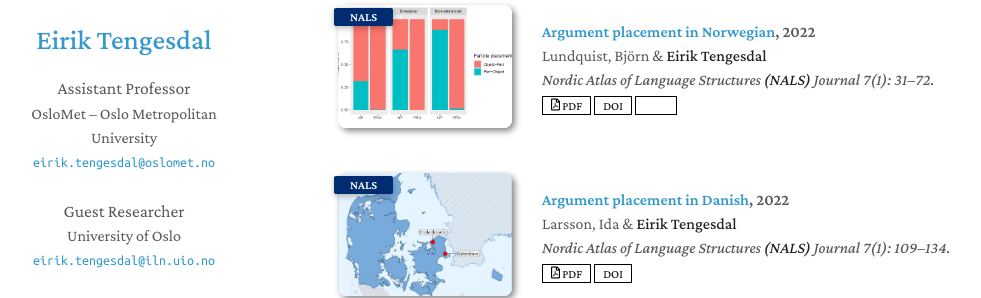
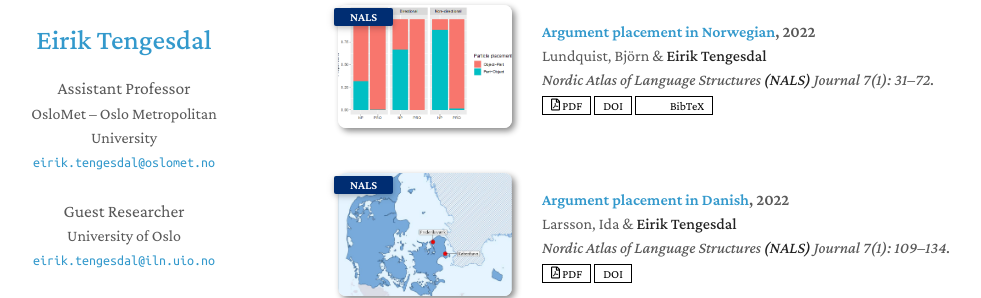
Before and after one commit to EirikTengesdal/eiriktengesdal.no-old, a Jekyll site: the page built from index.md, in a window 1280 px wide and 900 px high, scrolled down 399 px. Shown: the part 162-460 px from the top of the window, without its empty margins (152-1133 px from the left). Built offline with Jekyll 4.4.1, drawn with Linux system fonts in a browser that asks for light colours; nearby versions of some CDN libraries; a style sheet for code colours, icons or effects is not loaded; our own code applies the rules of GitHub Pages for plain Markdown files.

Commit message:
Update publications.md

```diff
--- a/_includes/publications.md
+++ b/_includes/publications.md
@@ -52,7 +52,7 @@
       {% endif %}
       {% if link.bibtex %}
       <a href="{{ link.bibtex }}" class="btn btn-sm z-depth-0" role="button" target="_blank" style="font-size:12px;">
-        <img src="assets/img/BibTeX_logo-light.svg" style="width: auto; height: 12px;"></a>
+        <img src="assets/img/BibTeX_logo-light.svg" style="width: auto; height: 12px;"> BibTeX</a>
       {% endif %}
       {% if link.notes %}
       <strong> <i style="color:#e74d3c">{{ link.notes }}</i></strong>
```
Also changed, not shown: other parts of _includes/publications.md (+1 -1 lines).
